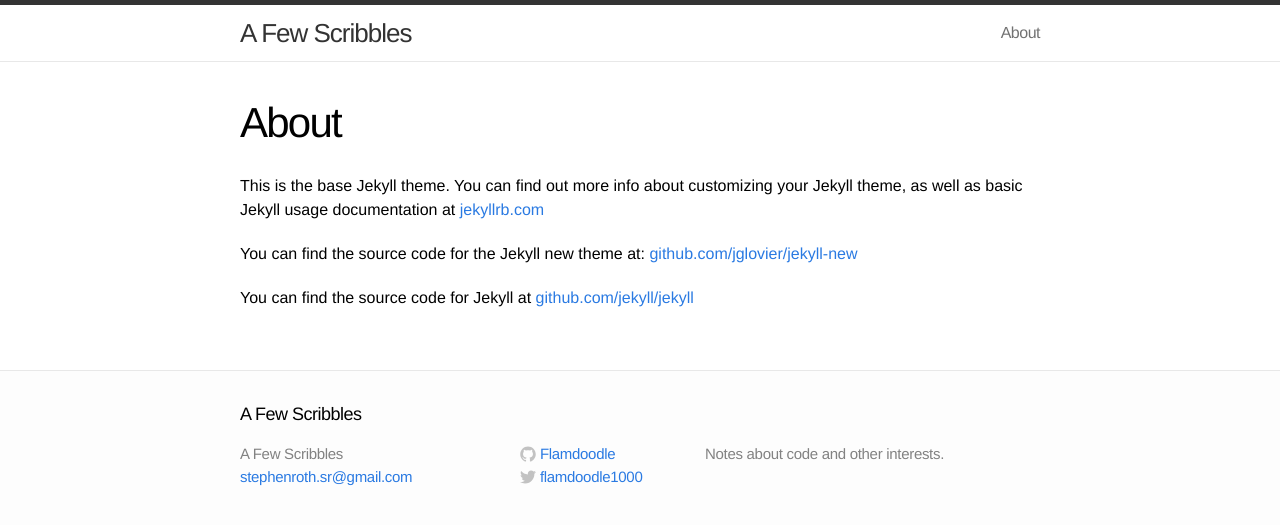
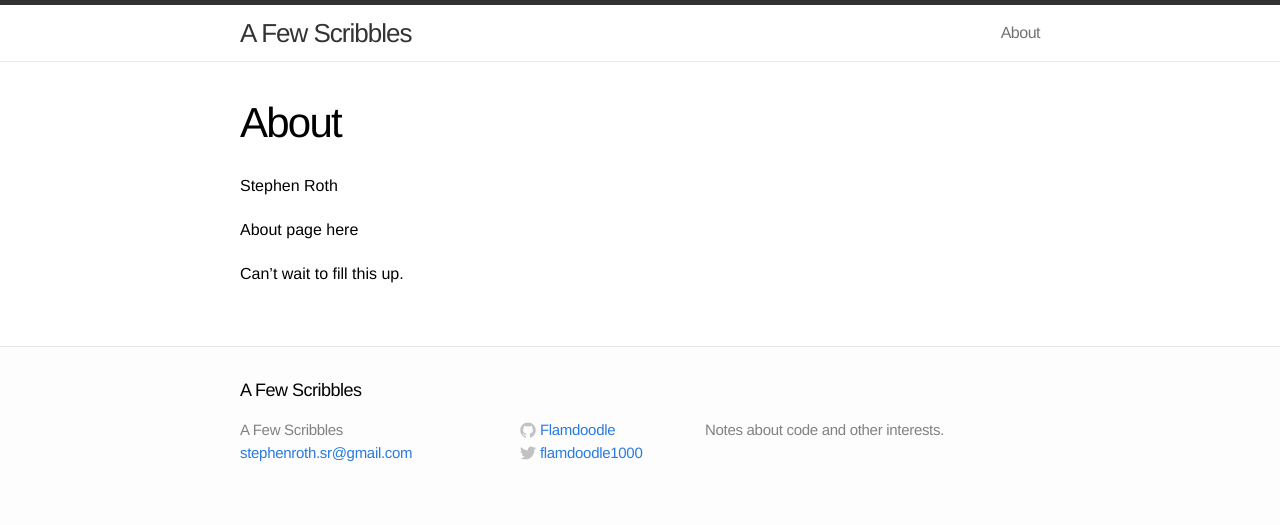
Before and after one commit to Flamdoodle/Flamdoodle.github.io, a Jekyll site: the page built from about.md, in a window 1280 px wide. Shown: the top 525 px of the page. Built offline with Jekyll 4.4.1, drawn with Linux system fonts in a browser that asks for light colours.

Commit message:
Remove default Jekyll about page text

```diff
--- a/about.md
+++ b/about.md
@@ -4,8 +4,8 @@ title: About
 permalink: /about/
 ---
 
-This is the base Jekyll theme. You can find out more info about customizing your Jekyll theme, as well as basic Jekyll usage documentation at [jekyllrb.com](http://jekyllrb.com/)
+Stephen Roth
 
-You can find the source code for the Jekyll new theme at: [github.com/jglovier/jekyll-new](https://github.com/jglovier/jekyll-new)
+About page here
 
-You can find the source code for Jekyll at [github.com/jekyll/jekyll](https://github.com/jekyll/jekyll)
+Can't wait to fill this up.
```
